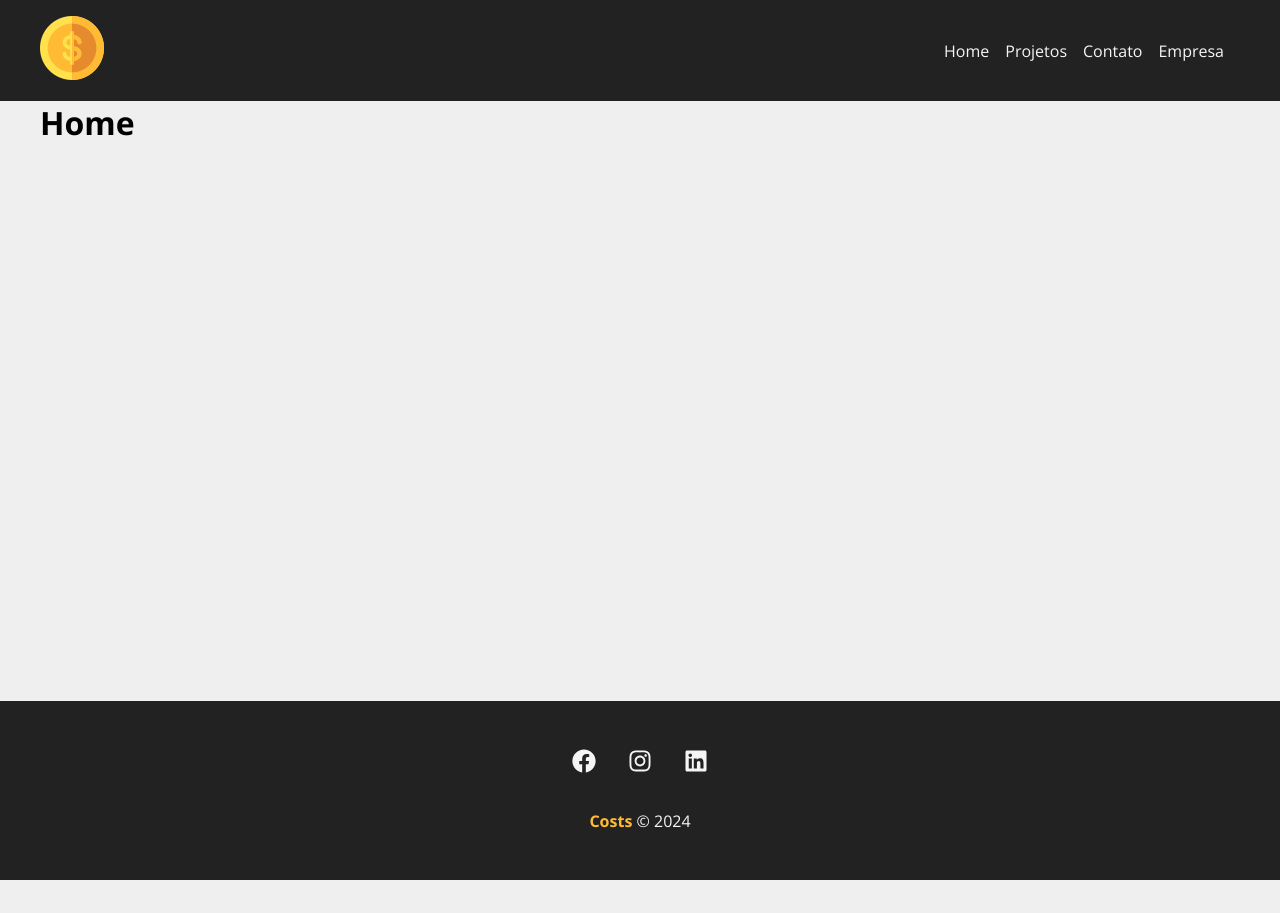
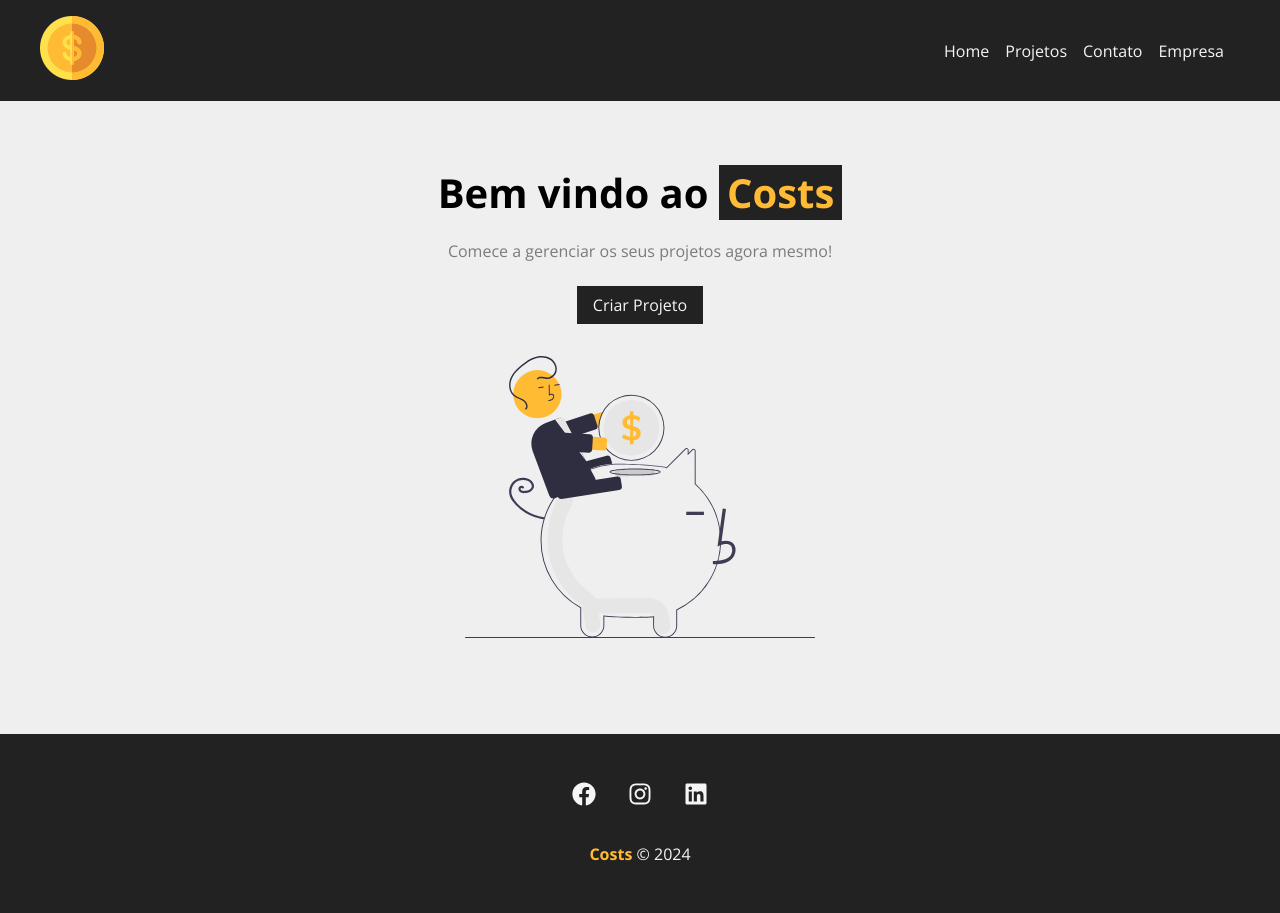
Before and after one commit to FelipeAugustoCSharp/First-React-App, a React (Vite) app in the folder costsVite/: page / in a window 1280 px wide. Before the commit the page ends 880 px from the top, so only its background shows below. Built offline with nearby package versions, Linux system fonts and the light colour scheme.

Commit message:
feat(Comp: LinkButton, Page: Home): criação de modelagem estrutural, componente e tela Inicial

```diff
--- a/costsVite/src/components/layout/Container.jsx
+++ b/costsVite/src/components/layout/Container.jsx
@@ -1,5 +1,5 @@
 
-import styles from './Container.module.css'
+import styles from '../styles/Container.module.css'
 function Container(props) {
 
   return (
--- a/costsVite/src/components/layout/Footer.jsx
+++ b/costsVite/src/components/layout/Footer.jsx
@@ -1,5 +1,5 @@
 import {FaFacebook, FaInstagram, FaLinkedin} from 'react-icons/fa'
-import styles from './Footer.module.css'
+import styles from '../styles/Footer.module.css'
 
 function Footer() {
   return (
--- /dev/null
+++ b/costsVite/src/components/layout/LinkButton.jsx
@@ -0,0 +1,12 @@
+import { Link } from "react-router-dom"
+import styles from '../styles/LinkButton.module.css'
+
+function LinkButton({where, text}) {
+  return (
+    <Link className={styles.btn} to={where}>
+      {text}
+    </Link>
+  )
+}
+
+export default LinkButton
--- a/costsVite/src/components/layout/Navbar.jsx
+++ b/costsVite/src/components/layout/Navbar.jsx
@@ -1,5 +1,5 @@
 import { Link } from "react-router-dom";
-import styles from "./Navbar.module.css";
+import styles from "../styles/Navbar.module.css";
 import Container from "./Container";
 import Logo from "../../assets/favicon.png";
 function Navbar() {
--- a/costsVite/src/components/pages/Home.jsx
+++ b/costsVite/src/components/pages/Home.jsx
@@ -1,5 +1,16 @@
+import styles from '../styles/Home.module.css'
+import savings from '../../img/savings.svg'
+import LinkButton from '../layout/LinkButton'
+
 function Home() {
-  return <h1>Home</h1>
+  return (
+    <section className={styles.home_container}>
+      <h1>Bem vindo ao <span>Costs</span></h1>
+      <p>Comece a gerenciar os seus projetos agora mesmo!</p>
+      <LinkButton where="/newproject" text="Criar Projeto"/>
+      <img src={savings} alt="Savings" />
+    </section>
+  )
 }
 
 export default Home
--- /dev/null
+++ b/costsVite/src/components/styles/Home.module.css
@@ -0,0 +1,28 @@
+.home_container{
+  width: 100%;
+  display: flex;
+  flex-direction: column;
+  align-items: center;
+  justify-content: center;
+  padding: 4em;
+}
+
+.home_container h1{
+  font-size: 2.5em;
+  margin-bottom: .5em;
+}
+
+.home_container h1 span{
+  color: #ffbb33;
+  padding: 0 .2em;
+  background-color: #222;
+}
+
+.home_container p{
+  margin-bottom: 1.5em;
+  color: #7b7b7b;
+}
+.home_container img {
+  width: 350px;
+  margin: 2em 0;
+}
--- /dev/null
+++ b/costsVite/src/components/styles/LinkButton.module.css
@@ -0,0 +1,10 @@
+.btn{
+  background-color: #222;
+  color: whitesmoke;
+  padding: 0.5em 1em;
+  text-decoration: none;
+  transition: 0.5s;
+}
+.btn:hover{
+  color: #ffbb33;
+}
```
Also changed, not shown: costsVite/src/App.jsx (+5 -3 lines), costsVite/src/components/styles/Container.module.css (renamed from costsVite/src/components/layout/Container.module.css), costsVite/src/components/styles/Footer.module.css (renamed from costsVite/src/components/layout/Footer.module.css), costsVite/src/components/styles/Navbar.module.css (renamed from costsVite/src/components/layout/Navbar.module.css).
